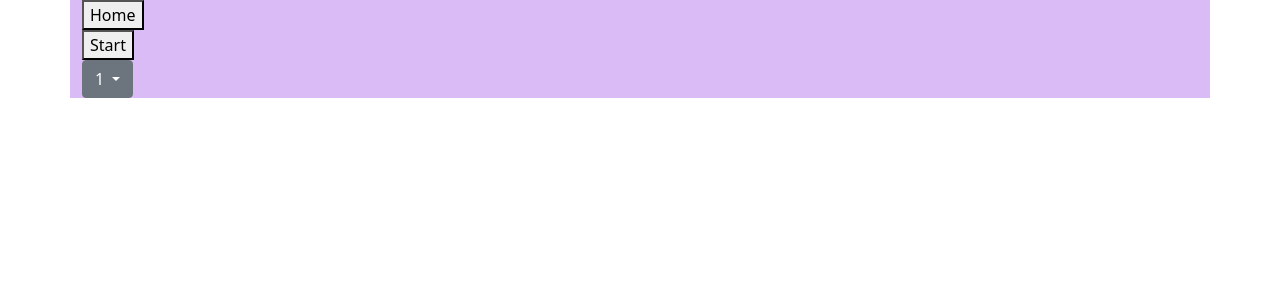
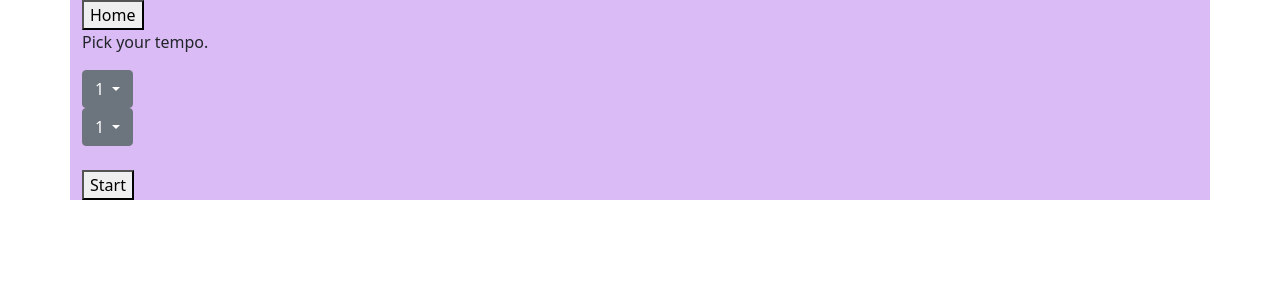
Before and after one commit to Lia-Nelson/P02, a Flask app: page /select in a window 1280 px wide. Shown: the top 300 px of the page. Run offline with Flask 2, Linux system fonts and the light colour scheme.

Commit message:
testing with dropdown buttons:

```diff
--- a/app/templates/selection.html
+++ b/app/templates/selection.html
@@ -19,10 +19,11 @@
       <form action="/home">
         <button type = "submit" formaction="/home"> Home </button>
       </form>
-      <form action="/game">
-        <button type = "submit" formaction="/game"> Start </button>
-      </form>
     </body>
+  </div>
+
+  <div>
+    <p> Pick your tempo. </p>
   </div>
 
   <div>
@@ -31,11 +32,42 @@
         1
       </button>
       <ul class="dropdown-menu" aria-labelledby="dropdownMenuButton1">
-        <li><a class="dropdown-item" href="#">Bob</a></li>
-        <li><a class="dropdown-item" href="#">Joe</a></li>
-        <li><a class="dropdown-item" href="#">Bill</a></li>
+        <li><a class="dropdown-item" href="#">1</a></li>
+        <li><a class="dropdown-item" href="#">2</a></li>
+        <li><a class="dropdown-item" href="#">3</a></li>
+        <li><a class="dropdown-item" href="#">4</a></li>
+        <li><a class="dropdown-item" href="#">5</a></li>
+        <li><a class="dropdown-item" href="#">6</a></li>
+        <li><a class="dropdown-item" href="#">7</a></li>
+        <li><a class="dropdown-item" href="#">8</a></li>
       </ul>
     </div>
+
+    <div class="dropdown">
+      <button class="btn btn-secondary dropdown-toggle" type="button" id="dropdownMenuButton2" data-bs-toggle="dropdown" aria-expanded="false">
+        1
+      </button>
+      <ul class="dropdown-menu" aria-labelledby="dropdownMenuButton1">
+        <li><a class="dropdown-item" href="#">1</a></li>
+        <li><a class="dropdown-item" href="#">2</a></li>
+        <li><a class="dropdown-item" href="#">3</a></li>
+        <li><a class="dropdown-item" href="#">4</a></li>
+        <li><a class="dropdown-item" href="#">5</a></li>
+        <li><a class="dropdown-item" href="#">6</a></li>
+        <li><a class="dropdown-item" href="#">7</a></li>
+        <li><a class="dropdown-item" href="#">8</a></li>
+      </ul>
+    </div>
+
+    <script src="https://cdn.jsdelivr.net/npm/bootstrap@5.1.3/dist/js/bootstrap.bundle.min.js" integrity="sha384-ka7Sk0Gln4gmtz2MlQnikT1wXgYsOg+OMhuP+IlRH9sENBO0LRn5q+8nbTov4+1p" crossorigin="anonymous"></script>
+  </div>
+  <br>
+  <div>
+    <body>
+      <form action="/game">
+        <button type = "submit" formaction="/game"> Start </button>
+      </form>
+    </body>
   </div>
 </div>
 </html>
```
